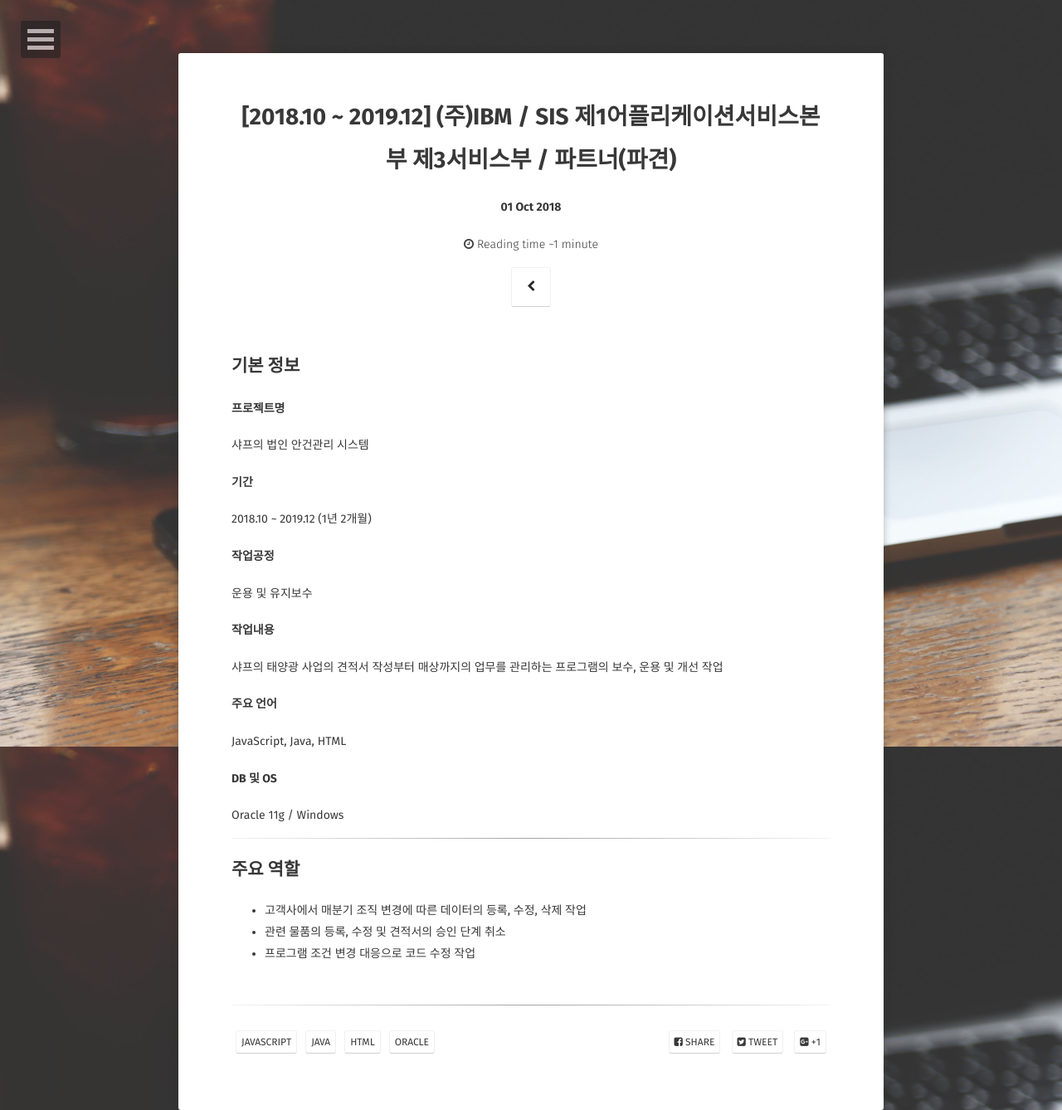
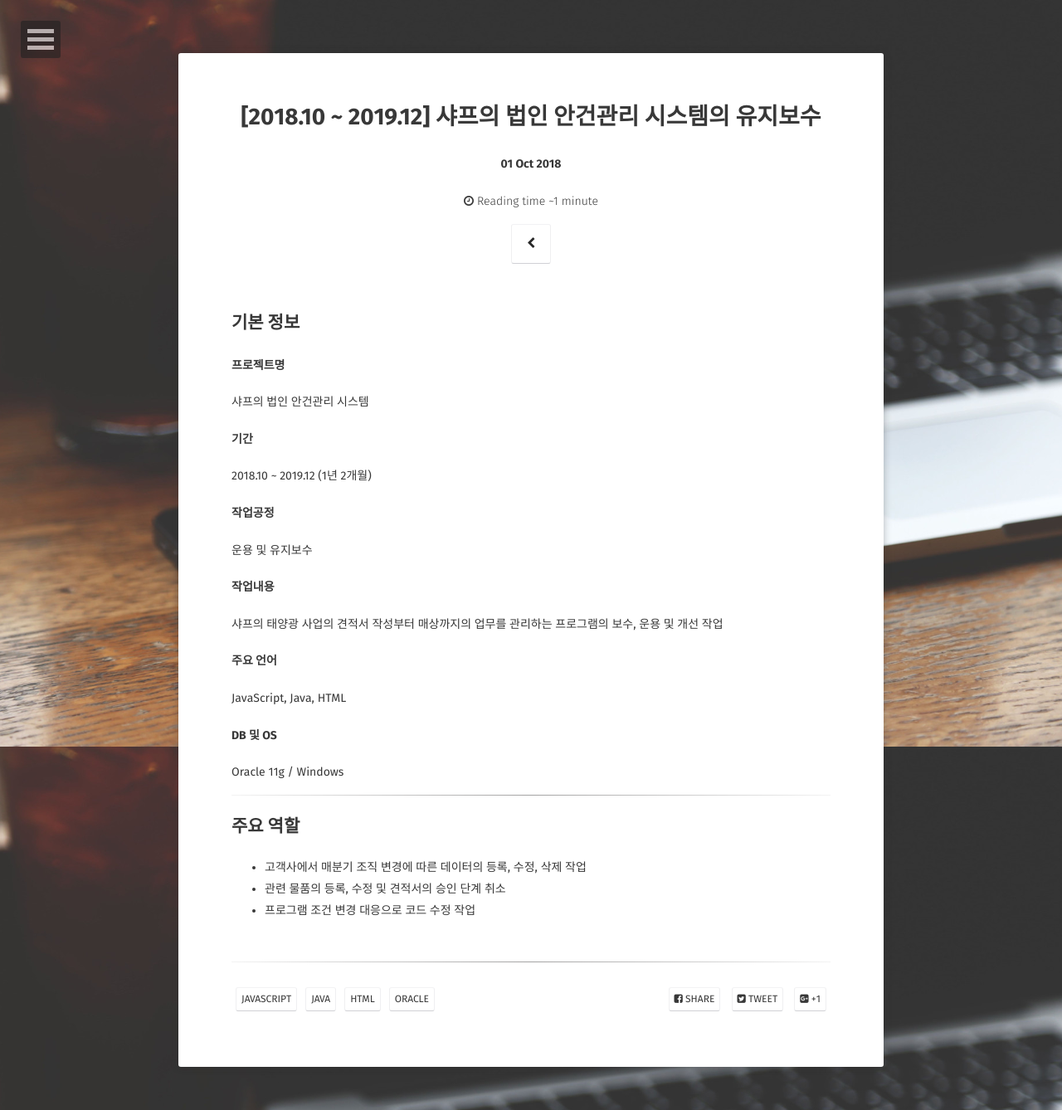
Before and after one commit to LEEJISU-dev/LEEJISU-dev.github.io, a Jekyll site: the page built from _posts/2018-10-01-법인 안건관리 시스템.md, in a window 1280 px wide. Shown: the whole page at 83% size. Built offline with Jekyll 4.4.1, drawn with Linux system fonts in a browser that asks for light colours; some web fonts are replaced.

Commit message:
Modified posts

```diff
--- a/_posts/2018-10-01-법인 안건관리 시스템.md
+++ b/_posts/2018-10-01-법인 안건관리 시스템.md
@@ -1,8 +1,8 @@
 ---
 layout: post
-title:  "[2018.10 ~ 2019.12] (주)IBM / SIS 제1어플리케이션서비스본부 제3서비스부 /  파트너(파견)"
+title:  "[2018.10 ~ 2019.12] 샤프의 법인 안건관리 시스템의 유지보수"
 date:   2018-10-01
-excerpt: "샤프의 법인 안건관리 시스템의 유지보수"
+excerpt: "(주)IBM / SIS 제1어플리케이션서비스본부 제3서비스부 /  파트너(파견)"
 tag:
 - JavaScript
 - JAVA
@@ -13,23 +13,22 @@
 ## 기본 정보
 
 #### 프로젝트명
-샤프의 법인 안건관리 시스템
+ 샤프의 법인 안건관리 시스템
 
 #### 기간
-2018.10 ~ 2019.12 (1년 2개월)
+ 2018.10 ~ 2019.12 (1년 2개월)
 
 #### 작업공정
-운용 및 유지보수
+ 운용 및 유지보수
 
 #### 작업내용
-샤프의 태양광 사업의 견적서 작성부터 매상까지의 업무를 관리하는 프로그램의
-보수, 운용 및 개선 작업
+ 샤프의 태양광 사업의 견적서 작성부터 매상까지의 업무를 관리하는 프로그램의 보수, 운용 및 개선 작업
 
 #### 주요 언어
-JavaScript, Java, HTML
+ JavaScript, Java, HTML
 
 #### DB 및 OS
-Oracle 11g / Windows
+ Oracle 11g / Windows
 
 ---
 
```
